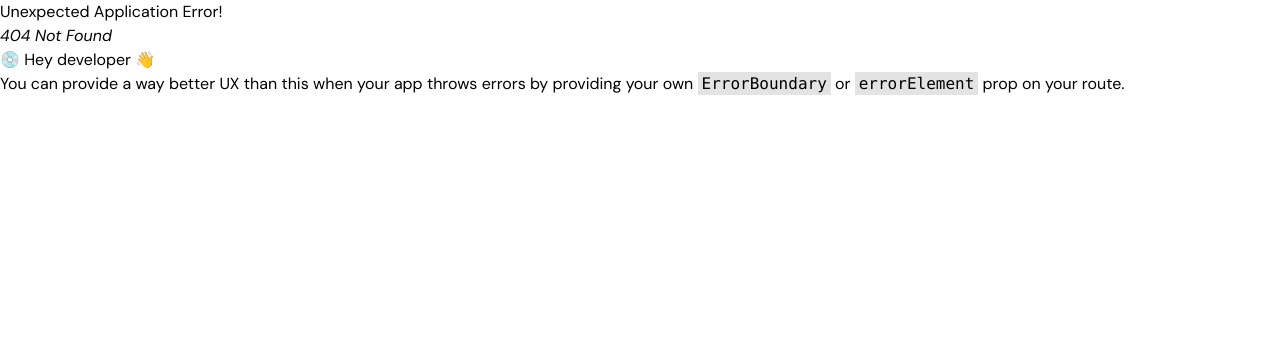
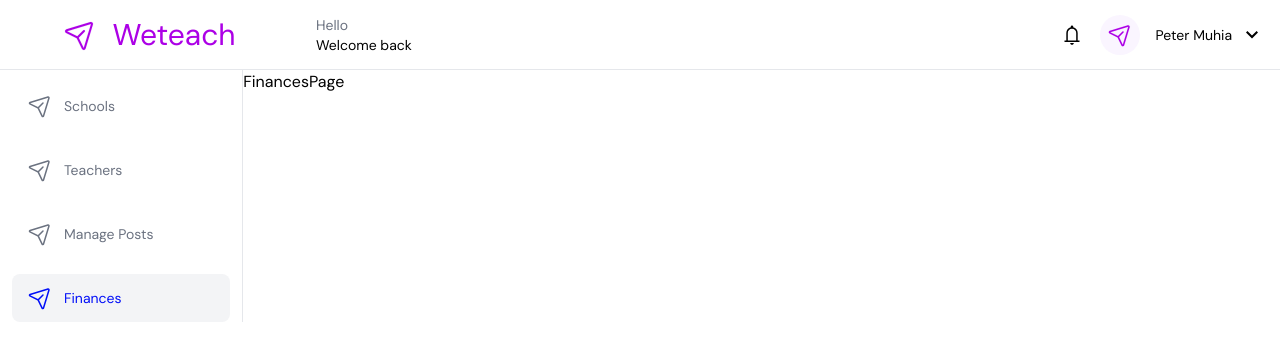
Before and after one commit to kariuki-joseph/12866, a React (Vite) app: page /finances in a window 1280 px wide. Before the commit this address had no page. Shown: the top 348 px of the page. Built offline with nearby package versions, Linux system fonts and the light colour scheme.

Commit message:
finished side nav

```diff
--- a/src/pages/Root.tsx
+++ b/src/pages/Root.tsx
@@ -1,5 +1,7 @@
-import { Outlet } from "react-router-dom";
+import { NavLink, Outlet } from "react-router-dom";
 import paperPlaneTilt from "/icons/paper-plane-tilt.svg";
+import paperPlaneTiltPlain from "/icons/paper-plane-tilt-plain.svg";
+import paperPlaneTiltSecondary from "/icons/paper-plane-tilt-secondary.svg";
 import expandMore from "/icons/expand_more.svg";
 import notifications from "/icons/notifications.svg";
 
@@ -29,7 +31,7 @@ export default function Root() {
               "flex flex-col items-center justify-evenly text-left text-sm"
             }
           >
-            <p className={"text-slate-500 w-full"}>Hello</p>
+            <p className={"text-gray-500 w-full"}>Hello</p>
             <p>Welcome back</p>
           </div>
         </div>
@@ -53,13 +55,122 @@ export default function Root() {
           </div>
         </div>
       </nav>
+
       <div className="flex flex-row">
-        <aside className="w-[300px]">
-          <menu>
-            <li>Schools</li>
-            <li>Teachers</li>
-            <li>Manage Posts</li>
-            <li>Finances</li>
+        <aside className="w-[300px] border-r border-gray-200">
+          <menu className="flex flex-col gap-4 text-gray-500 px-3 pt-3 *:w-full text-sm">
+            <NavLink to="/">
+              {({ isActive }) => (
+                <div
+                  className={`flex flex-row items-center gap-3 px-4 py-3 rounded-lg ${isActive ? "bg-gray-100" : ""}`}
+                >
+                  {isActive ? (
+                    <div>
+                      <img
+                        src={paperPlaneTiltSecondary}
+                        alt={"paperPlaneTilt"}
+                        className={"w-6 h-6"}
+                      />
+                    </div>
+                  ) : (
+                    <div>
+                      <img
+                        src={paperPlaneTiltPlain}
+                        alt={"paperPlaneTilt"}
+                        className={"w-6 h-6"}
+                      />
+                    </div>
+                  )}
+                  <p className={`${isActive ? "text-secondary" : ""}`}>
+                    Schools
+                  </p>
+                </div>
+              )}
+            </NavLink>
+            <NavLink to="/teachers">
+              {({ isActive }) => (
+                <div
+                  className={`flex flex-row items-center gap-3 px-4 py-3 rounded-lg ${isActive ? "bg-gray-100" : ""}`}
+                >
+                  {isActive ? (
+                    <div>
+                      <img
+                        src={paperPlaneTiltSecondary}
+                        alt={"paperPlaneTilt"}
+                        className={"w-6 h-6"}
+                      />
+                    </div>
+                  ) : (
+                    <div>
+                      <img
+                        src={paperPlaneTiltPlain}
+                        alt={"paperPlaneTilt"}
+                        className={"w-6 h-6"}
+                      />
+                    </div>
+                  )}
+                  <p className={`${isActive ? "text-secondary" : ""}`}>
+                    Teachers
+                  </p>
+                </div>
+              )}
+            </NavLink>
+            <NavLink to="/manage-posts">
+              {({ isActive }) => (
+                <div
+                  className={`flex flex-row items-center gap-3 px-4 py-3 rounded-lg ${isActive ? "bg-gray-100" : ""}`}
+                >
+                  {isActive ? (
+                    <div>
+                      <img
+                        src={paperPlaneTiltSecondary}
+                        alt={"paperPlaneTilt"}
+                        className={"w-6 h-6"}
+                      />
+                    </div>
+                  ) : (
+                    <div>
+                      <img
+                        src={paperPlaneTiltPlain}
+                        alt={"paperPlaneTilt"}
+                        className={"w-6 h-6"}
+                      />
+                    </div>
+                  )}
+                  <p className={`${isActive ? "text-secondary" : ""}`}>
+                    Manage Posts
+                  </p>
+                </div>
+              )}
+            </NavLink>
+            <NavLink to="/finances">
+              {({ isActive }) => (
+                <div
+                  className={`flex flex-row items-center gap-3 px-4 py-3 rounded-lg ${isActive ? "bg-gray-100" : ""}`}
+                >
+                  {isActive ? (
+                    <div>
+                      <img
+                        src={paperPlaneTiltSecondary}
+                        alt={"paperPlaneTilt"}
+                        className={"w-6 h-6"}
+                      />
+                    </div>
+                  ) : (
+                    <div>
+                      <img
+                        src={paperPlaneTiltPlain}
+                        alt={"paperPlaneTilt"}
+                        className={"w-6 h-6"}
+                      />
+                    </div>
+                  )}
+                  <p className={`${isActive ? "text-secondary" : ""}`}>
+                    Finances
+                  </p>
+                </div>
+              )}
+            </NavLink>
           </menu>
         </aside>
         <main className="w-full">
--- /dev/null
+++ b/src/pages/finances/FinancesPage.tsx
@@ -0,0 +1,3 @@
+export default function FinancesPage() {
+  return <>FinancesPage</>;
+}
--- /dev/null
+++ b/src/pages/manage-posts/ManagePostsPage.tsx
@@ -0,0 +1,3 @@
+export default function ManagePostsPage() {
+  return <>ManagePostsPage</>;
+}
--- a/src/pages/schools/[schoold]/OneSchoolPage.tsx
+++ b/src/pages/schools/[schoold]/SingleSchoolPage.tsx
@@ -158,7 +158,7 @@ function JobDetails() {
   );
 }
 
-export default function OneSchoolPage() {
+export default function SingleSchoolPage() {
   return (
     <>
       <SchoolTitleSection />
--- /dev/null
+++ b/src/pages/teachers/TeachersPage.tsx
@@ -0,0 +1,3 @@
+export default function TeachersPage() {
+  return <>TeachersPage</>;
+}
```
Also changed, not shown: src/router.tsx (+18 -4 lines), public/icons/paper-plane-tilt-plain.svg (added), public/icons/paper-plane-tilt-secondary.svg (added).
